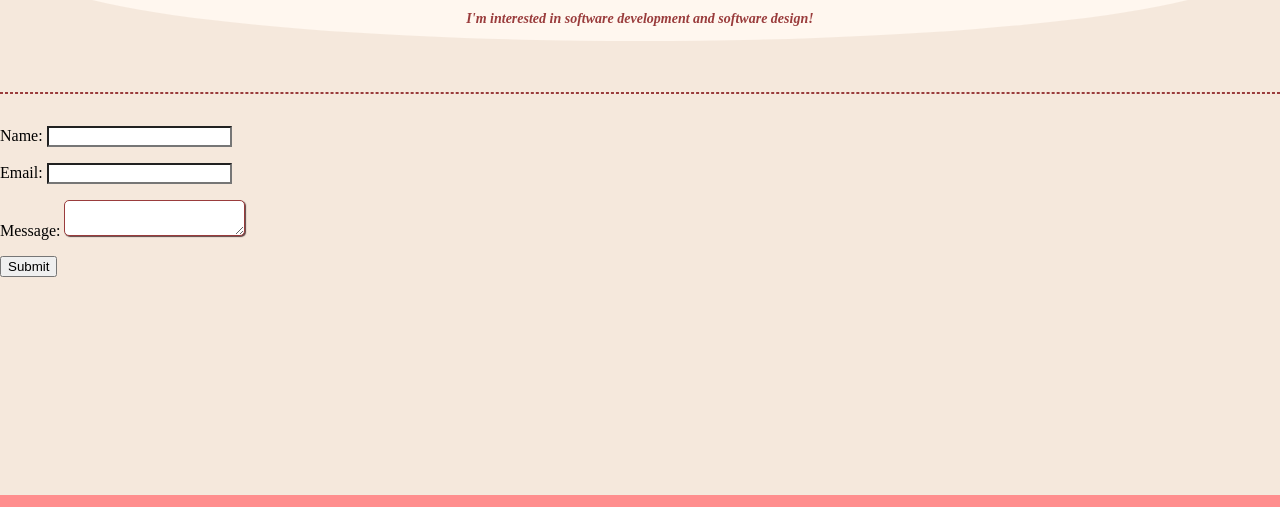
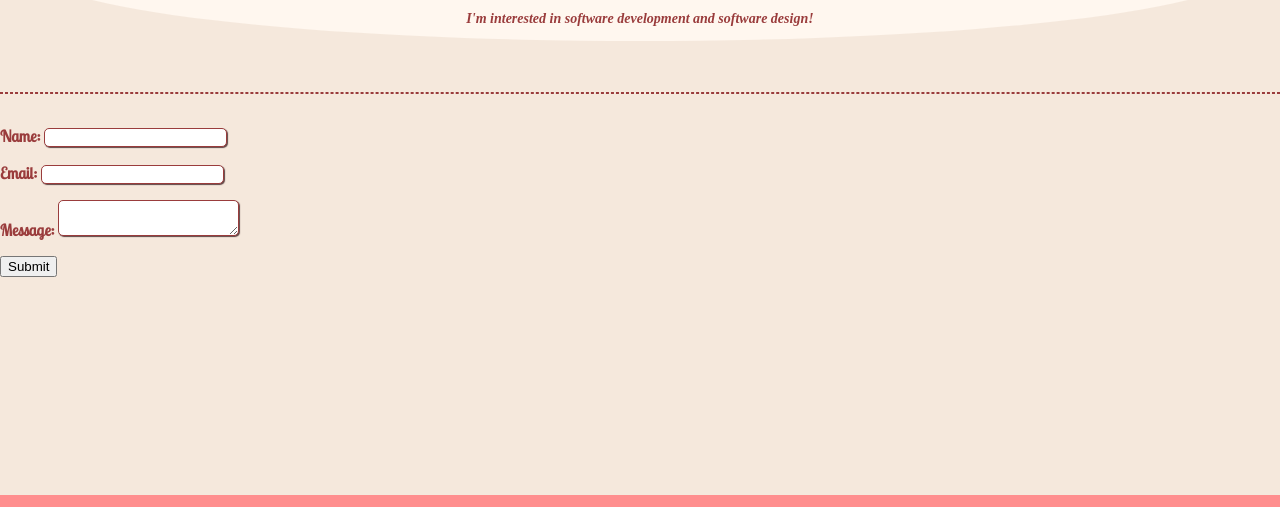
Before and after one commit to myrasmith0114/css-cv, a website: page contact.html in a window 1280 px wide. Shown: the part 221-728 px from the top of the page. Drawn offline with Linux system fonts and the light colour scheme.

Commit message:
fixed contact labels/textareas

```diff
--- a/css/style.css
+++ b/css/style.css
@@ -214,7 +214,9 @@
 
 input {
   background-color: white;
-
+  border-radius: 5px;
+   border: 1px solid #9a3c3c;
+   box-shadow: 1px 1px 1px #5f4545;
 }
 
 textarea {
@@ -259,3 +261,11 @@
   font-style: italic;
   font-weight: bold;
 }
+
+label {
+  font-family: "Lobster Two", sans-serif;
+  font-weight: 700;
+  text-align: center;
+  font-style: normal;
+  color: #9a3c3c;
+}
```
